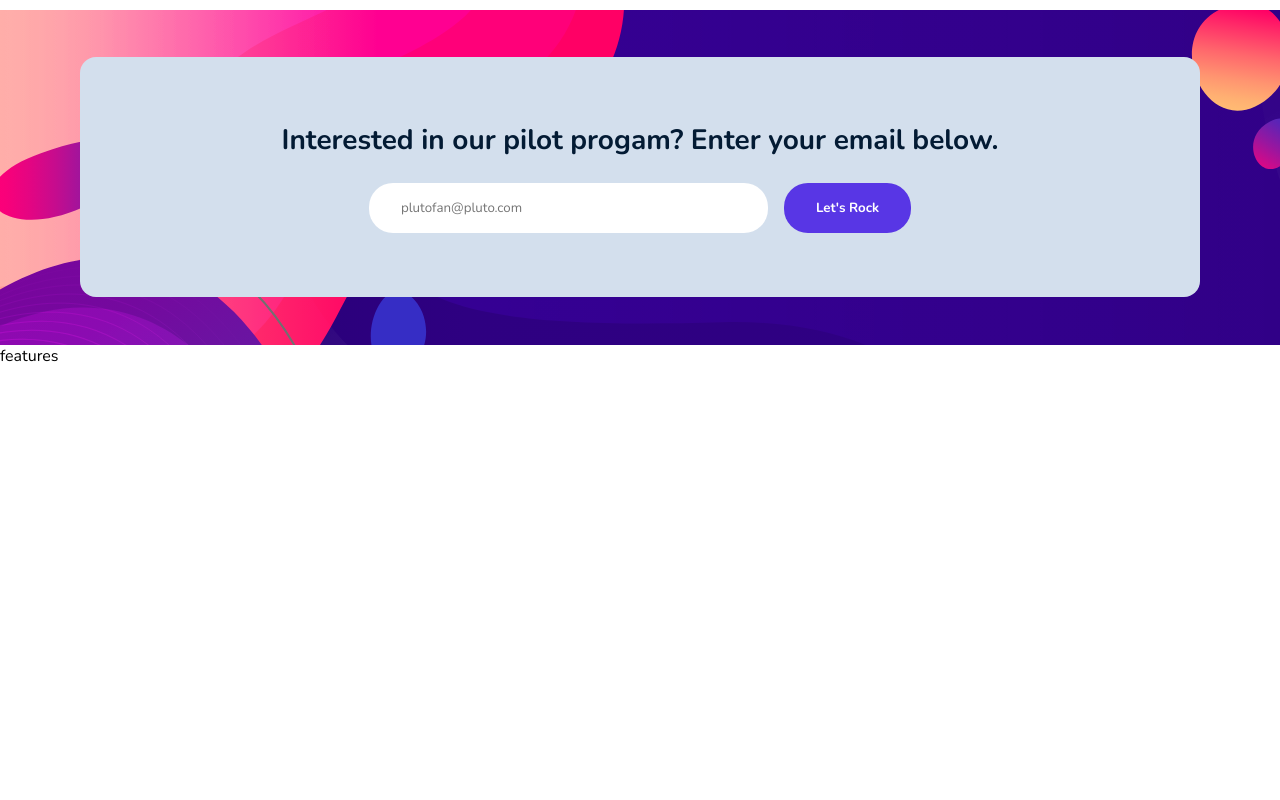
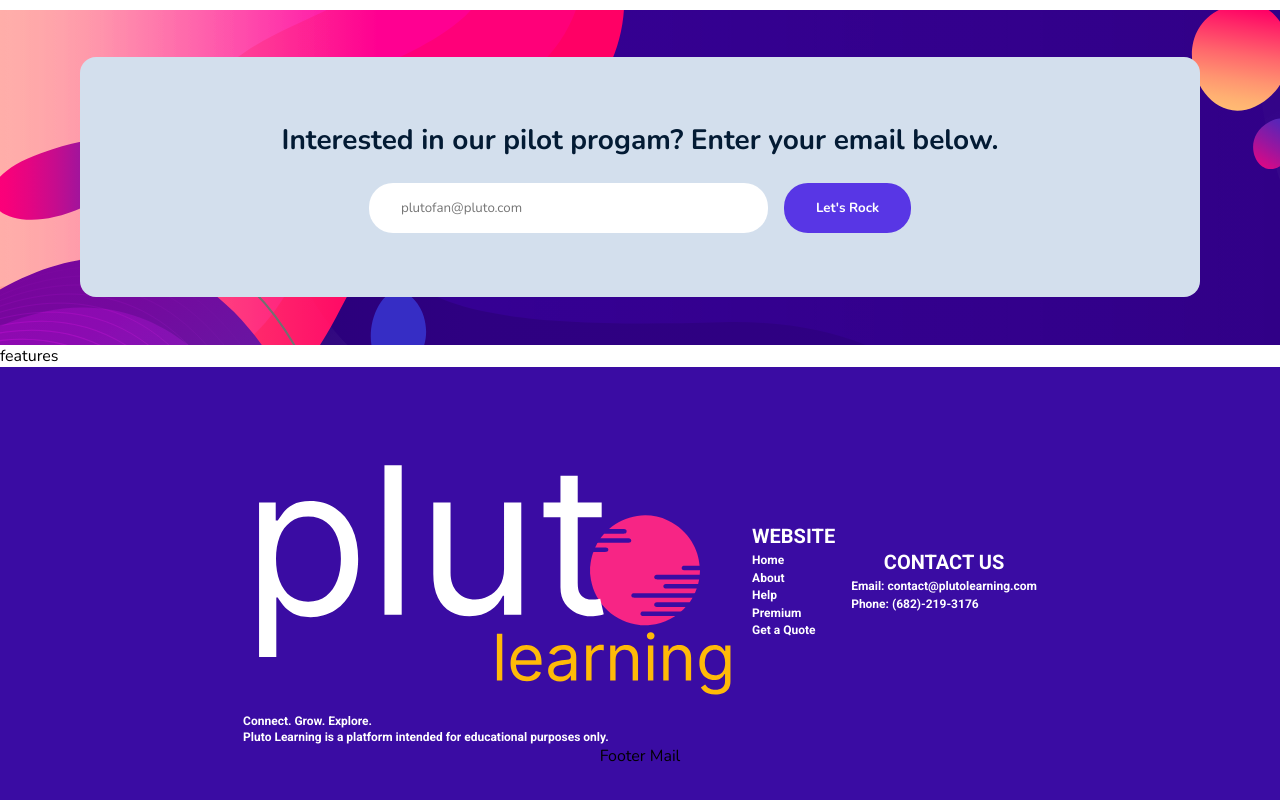
Before and after one commit to dondangp/pluto-website, a React (Create React App) app: page / in a window 1280 px wide. Shown: the part 2361-3161 px from the top of the page. Before the commit the page ends 2728 px from the top, so only its background shows below. Built offline with nearby package versions, Linux system fonts and the light colour scheme.

Commit message:
footer jsx added

```diff
--- a/src/App.js
+++ b/src/App.js
@@ -23,7 +23,7 @@ const App = () => {
                <Mail />
 
                <Features />
-
+               <Footer />
                {/* <Intro /> */}
 
           </div>
--- a/src/components/community/Community.jsx
+++ b/src/components/community/Community.jsx
@@ -29,7 +29,7 @@ const Community = () => {
 						</ul>
 					</section>
 					<section className="content-ui-card">
-						<div className="quote-icon">💬</div>
+						<div className="quote-icon">icon</div>
 						<div className="quote-container">
 							<div className="quote-symbol left">“</div>
 							<div className="quote-text">Join my table! Accounting 2301 session happening right now.</div>
--- a/src/components/feature/Feature.jsx
+++ b/src/components/feature/Feature.jsx
@@ -3,8 +3,18 @@ import './feature.css'
 
 const Feature = () => {
      return (
-          <div>
-               Brend
+          <div className='features'>
+               <div className='feature-text'>
+                    <div className='feature-title'>
+
+                    </div>
+                    <div className='feature-subtitle'>
+
+                    </div>
+               </div>
+               <div className='feature-content'>
+
+               </div>
           </div>
      )
 
--- a/src/components/feature/feature.css
+++ b/src/components/feature/feature.css
@@ -0,0 +1,6 @@
+.features{
+     display:flex;
+     flex-direction: column;
+     align-items: center;
+
+}
--- a/src/containers/footer/Footer.jsx
+++ b/src/containers/footer/Footer.jsx
@@ -1,13 +1,51 @@
 import React from 'react'
 import './footer.css'
+import plutoLearningLogo from '../../assets/pluto-learning-logo.svg'
 
 const Footer = () => {
      return (
-          <div>
-               Foot
+
+          <div className='footer'>
+
+               <div className='footer-info'>
+
+                    <div className='footer-info-stamp'>
+                         <img className=".footer-info-stamp-logo" src={plutoLearningLogo} />
+
+                         <div className='footer-info-subtext'>
+                              Connect. Grow. Explore.<br/>
+                              Pluto Learning is a platform intended for educational purposes only.
+                         </div>
+
+                    </div>
+
+                    <div className='footer-info-links'>
+                         <h2 className='footer-info'>WEBSITE</h2>
+                              <ul>
+                                   <li className="nav-link">Home</li>
+                                   <li className="nav-link">About</li>
+                                   <li className="nav-link">Help</li>
+                                   <li className="nav-link">Premium</li>
+                                   <li className="nav-link">Get a Quote</li>
+                              </ul>
+                    </div>
+
+                    <div className='footer-info-links'>
+                         <h2 className='footer-info'>CONTACT US</h2>
+                              <ul>
+                                   <li className="nav-link">Email: contact@plutolearning.com</li>
+                                   <li className="nav-link">Phone: (682)-219-3176 </li>
+                              </ul>
+
+                    </div>
+
+               </div>
+
+               <div>
+                    Footer Mail
+               </div>
           </div>
      )
-
 }
 
 export default Footer
--- a/src/containers/footer/footer.css
+++ b/src/containers/footer/footer.css
@@ -0,0 +1,55 @@
+.footer{
+     display: flex;
+     flex-direction: column;
+     justify-content: center;
+     align-items: center;
+     background-color:#3A0CA3;
+     padding: 3rem 5rem;
+}
+
+.footer-info{
+     display: flex;
+     flex-direction: row;
+     justify-content: center;
+     align-items: center;
+     font-weight: 700;
+     font-family: Roboto;
+     gap: 1rem;
+}
+
+.footer-info-stamp{
+     display: flex;
+     flex-direction: column;
+     justify-content: center;
+     align-items: space-between;
+     gap: 1rem;
+}
+
+.footer-info-stamp-logo{
+     padding: 1rem;
+     width: 40%;
+}
+
+.footer-info-subtext{
+     font-size: 0.75rem;
+     line-height: 1rem;
+     color: #fff;
+
+}
+
+
+.footer-info-links h2{
+     font-size: 1.25rem;
+     line-height: 2rem;
+     color: #fff;
+}
+
+.nav-link{
+     font-size: 0.75rem;
+     line-height: 1.1rem;
+     color: #fff;
+}
+
+.footer-info ul {
+     list-style: none;
+}
```
Also changed, not shown: src/assets/footer-bg.svg (added), src/assets/pluto-learning-logo.svg (added).
